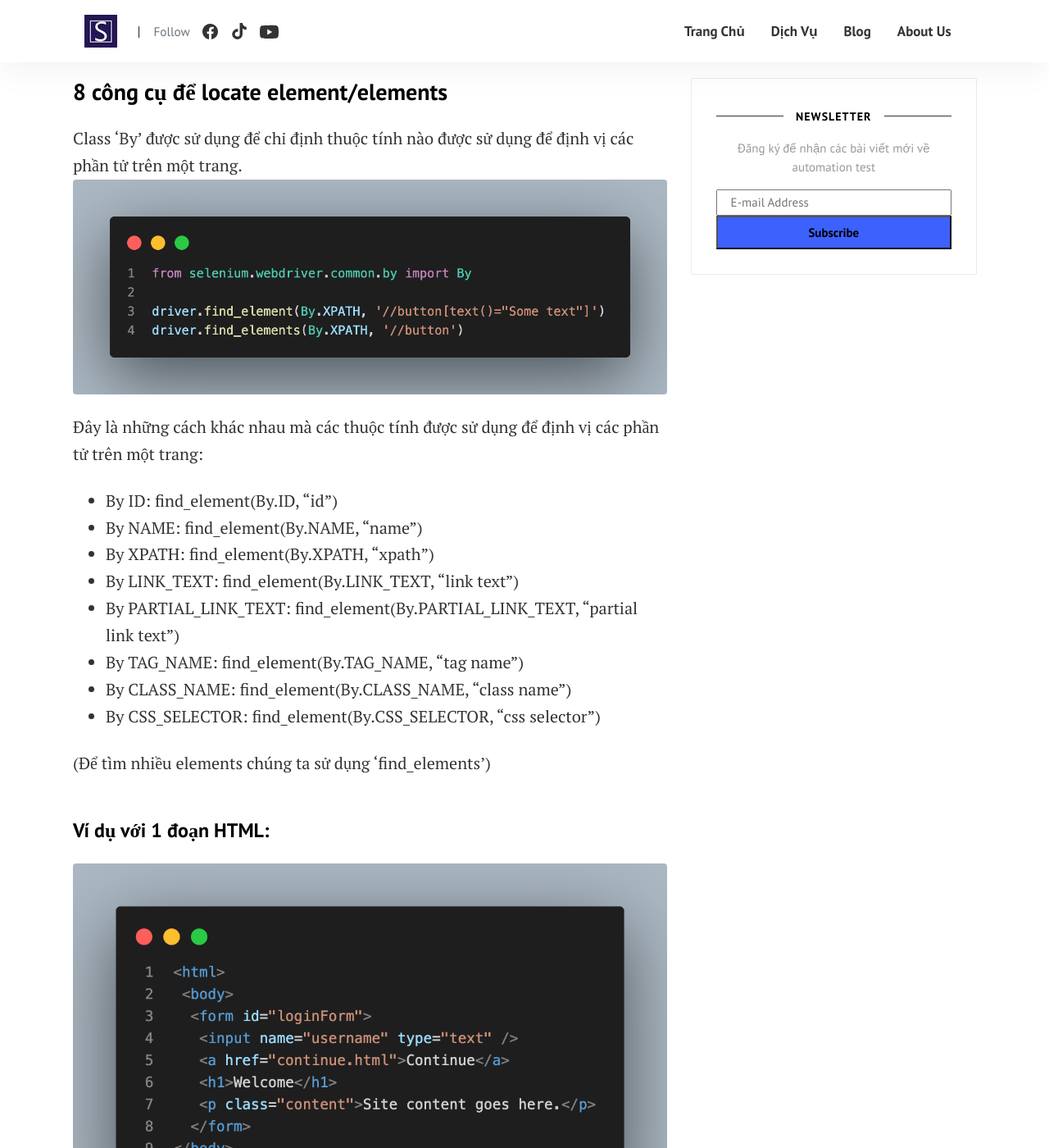
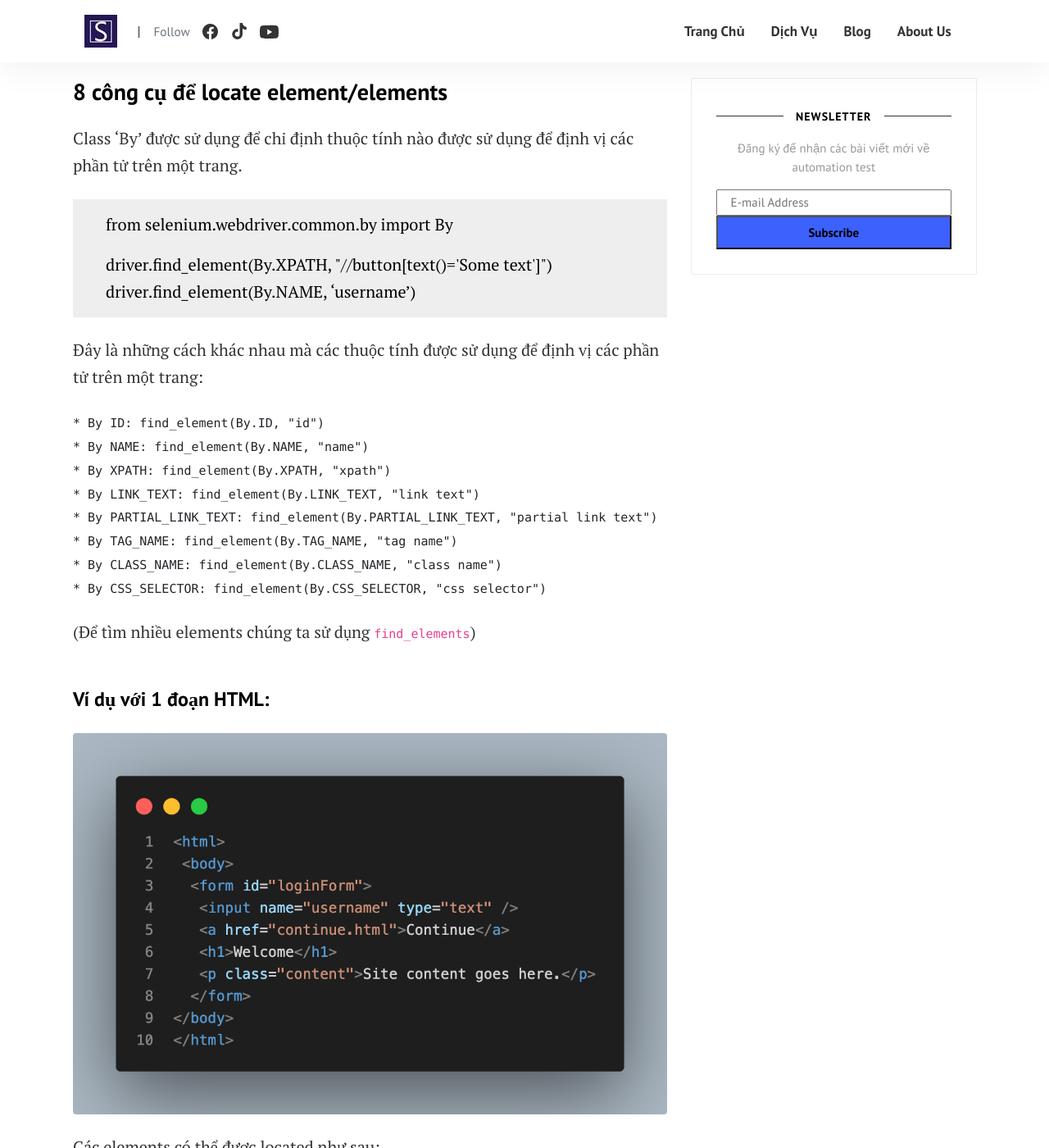
Before and after one commit to duykhanhrc/duykhanhrc.github.io, a Jekyll site: the page built from _posts/manual-testing/2022-10-29-locators-in-selenium.md, in a window 1280 px wide and 1400 px high, scrolled down 907 px. Shown: the whole window at 82% size. Built offline with Jekyll 4.4.1, drawn with Linux system fonts in a browser that asks for light colours; comment, search, counter and statistics services are not loaded; some of the changed text lies outside the part shown.

Commit message:
fix: the code format was fixed

````diff
--- a/_posts/manual-testing/2022-10-29-locators-in-selenium.md
+++ b/_posts/manual-testing/2022-10-29-locators-in-selenium.md
@@ -17,10 +17,16 @@ Bài đăng này, mình chia sẻ 8 công cụ để locate element/elements hà
 ### 8 công cụ để locate element/elements
 
 Class ‘By’ được sử dụng để chỉ định thuộc tính nào được sử dụng để định vị các phần tử trên một trang.
-![class-by]({{ site.baseurl }}/assets/images/automationtest/locating-element/class-by.png)
+
+<div class="myDiv" style="color:black; display: table; background-color:rgb(238,238,238);text-align: left;padding:15px 40px;">
+  <p> from selenium.webdriver.common.by import By </p>
+  <span> driver.find_element(By.XPATH, "//button[text()='Some text']") </span>
+  <span> driver.find_element(By.NAME, ‘username’) </span>
+</div>
+
 
 Đây là những cách khác nhau mà các thuộc tính được sử dụng để định vị các phần tử trên một trang:
-
+```
 * By ID: find_element(By.ID, "id")
 * By NAME: find_element(By.NAME, "name")
 * By XPATH: find_element(By.XPATH, "xpath")
@@ -29,29 +35,30 @@ Class ‘By’ được sử dụng để chỉ định thuộc tính nào đư
 * By TAG_NAME: find_element(By.TAG_NAME, "tag name")
 * By CLASS_NAME: find_element(By.CLASS_NAME, "class name")
 * By CSS_SELECTOR: find_element(By.CSS_SELECTOR, "css selector")
-
-(Để tìm nhiều elements chúng ta sử dụng 'find_elements')
+```
+(Để tìm nhiều elements chúng ta sử dụng ```find_elements```)
 
 #### Ví dụ với 1 đoạn HTML:
 ![class-by]({{ site.baseurl }}/assets/images/automationtest/locating-element/html.png)
 
 Các elements có thể được located như sau:
+<div class="myDiv" style="color:black; display: table; background-color:rgb(238,238,238);text-align: left;padding:15px 40px;">
+<p> login_form = driver.find_element(By.ID, 'loginForm')</p>
 
-* login_form = driver.find_element(By.ID, 'loginForm')
+<p> username = driver.find_element(By.NAME, 'username')</p>
 
-* username = driver.find_element(By.NAME, 'username')
+<p> login_form_with_xpath = driver.find_element(By.XPATH, "//form[@id='loginForm']")</p>
 
-* login_form_with_xpath = driver.find_element(By.XPATH, "//form[@id='loginForm']")
+<p> continue_link = driver.find_element(By.LINK_TEXT, 'Continue')</p>
 
-* continue_link = driver.find_element(By.LINK_TEXT, 'Continue')
+<p> partial_continue_link = driver.find_element(By.PARTIAL_LINK_TEXT, 'Conti')</p>
 
-* partial_continue_link = driver.find_element(By.PARTIAL_LINK_TEXT, 'Conti')
+<p> heading1 = driver.find_element(By.TAG_NAME, 'h1')</p>
 
-* heading1 = driver.find_element(By.TAG_NAME, 'h1')
+<p> content_with_class_name = driver.find_element(By.CLASS_NAME, 'content')</p>
 
-* content_with_class_name = driver.find_element(By.CLASS_NAME, 'content')
-
-* content_with_css_selectors = driver.find_element(By.CSS_SELECTOR, 'p.content')
+<p> content_with_css_selectors = driver.find_element(By.CSS_SELECTOR, 'p.content')</p>
+</div>
 
 ##### Với các dự án lớn, mình recommend sử dụng Xpath để có được hiệu suất tốt nhất khi làm việc.
 * ###### Tại bài viết sau mình sẽ hướng dẫn cách lấy và viết xpath nhé!
````
